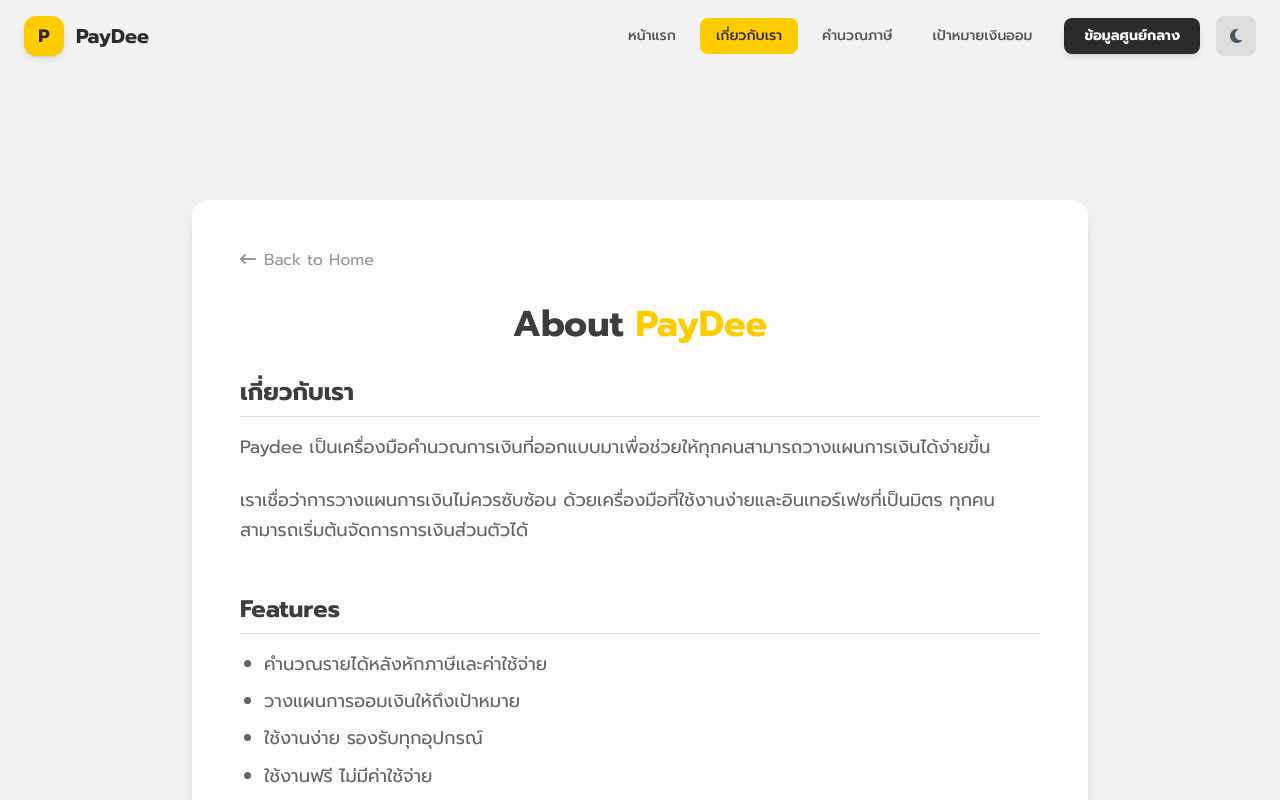
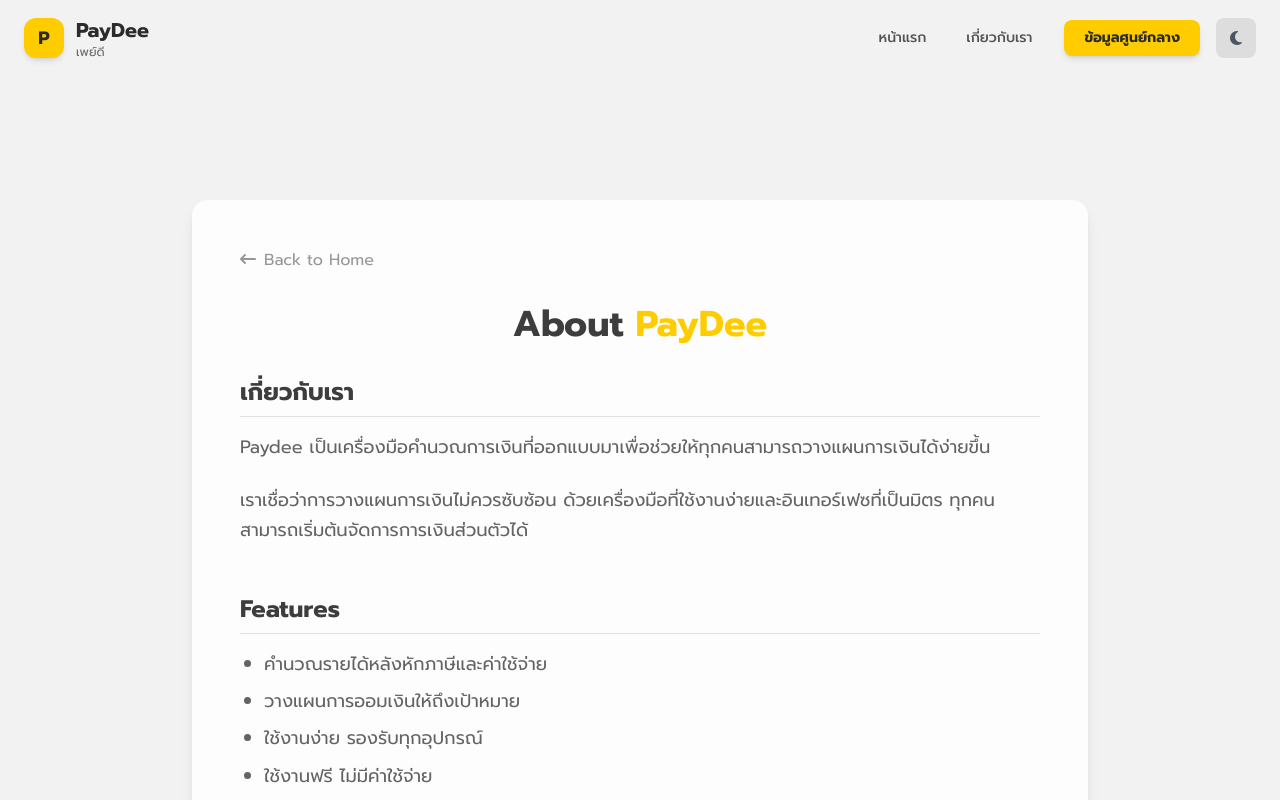
Before and after one commit to BossTheDev2209/paydee, a React (Vite) app: page /about-us in a window 1280 px wide. Shown: the top 800 px of the page. Built offline with nearby package versions, Linux system fonts and the light colour scheme; a web font is replaced by a local one.

Commit message:
Finalize Header

```diff
--- a/src/layout/Header.jsx
+++ b/src/layout/Header.jsx
@@ -1,13 +1,11 @@
 import { useState, useEffect } from "react";
-import { Link, useLocation } from "react-router-dom";
+import { Link } from "react-router-dom";
 import { useTheme } from "../context/ThemeContext";
 
 export default function Header() {
   const [open, setOpen] = useState(false);
   const [scrolled, setScrolled] = useState(false);
   const { isDark, toggleTheme } = useTheme();
-  const location = useLocation();
-  const currentPath = location.pathname;
 
   // Handle scroll for sticky header effect
   useEffect(() => {
@@ -26,8 +24,6 @@ export default function Header() {
   const menuItems = [
     { label: "หน้าแรก", path: "/" },
     { label: "เกี่ยวกับเรา", path: "/about-us" },
-    { label: "คำนวณภาษี", path: "/salary-aftertax" },
-    { label: "เป้าหมายเงินออม", path: "/saving-goal" },
   ];
 
   return (
@@ -46,9 +42,12 @@ export default function Header() {
               <span className="font-bold text-[#2b2b2b] text-lg">P</span>
             </div>
             <div>
-              <h1 className={`text-xl font-bold ${scrolled ? "text-[#2b2b2b] dark:text-white" : "text-[#2b2b2b]"}`}>
+              <h1 className="text-xl font-bold text-[#2b2b2b] dark:text-white">
                 PayDee
               </h1>
+              <p className={`text-xs ${scrolled ? "text-gray-600 dark:text-gray-400" : "text-[#2b2b2b]/70 dark:text-white/70"}`}>
+                เพย์ดี
+              </p>
             </div>
           </Link>
 
@@ -58,11 +57,9 @@ export default function Header() {
               <Link
                 key={index}
                 to={item.path}
-                className={`px-4 py-2 rounded-lg font-medium text-sm transition-all duration-200 ${currentPath === item.path
-                    ? "bg-[#ffcc00] text-[#2b2b2b]"
-                    : scrolled
-                      ? "text-gray-600 dark:text-gray-300 hover:bg-gray-100 dark:hover:bg-gray-800"
-                      : "text-[#2b2b2b]/80 hover:bg-[#2b2b2b]/10"
+                className={`px-4 py-2 rounded-lg font-medium text-sm transition-all duration-200 hover:bg-[#ffcc00] hover:text-[#2b2b2b] ${scrolled
+                    ? "text-gray-600 dark:text-gray-300"
+                    : "text-[#2b2b2b]/80 dark:text-white/80"
                   }`}
               >
                 {item.label}
@@ -71,7 +68,7 @@ export default function Header() {
 
             {/* CTA Button */}
             <Link to="/financial">
-              <button className="ml-2 px-5 py-2 rounded-lg bg-[#2b2b2b] text-white font-bold text-sm hover:bg-[#1a1a1a] transition-all shadow-md">
+              <button className="ml-2 px-5 py-2 rounded-lg bg-[#ffcc00] text-[#2b2b2b] font-bold text-sm hover:bg-[#e6b800] transition-all shadow-md">
                 ข้อมูลศูนย์กลาง
               </button>
             </Link>
@@ -81,10 +78,10 @@ export default function Header() {
               onClick={toggleTheme}
               className={`ml-2 w-10 h-10 rounded-lg flex items-center justify-center transition-all ${scrolled
                   ? "bg-gray-100 dark:bg-gray-800 hover:bg-gray-200 dark:hover:bg-gray-700"
-                  : "bg-[#2b2b2b]/10 hover:bg-[#2b2b2b]/20"
+                  : "bg-[#2b2b2b]/10 dark:bg-white/10 hover:bg-[#2b2b2b]/20 dark:hover:bg-white/20"
                 }`}
             >
-              <i className={`fa-solid ${isDark ? "fa-sun text-yellow-400" : "fa-moon text-gray-600"}`}></i>
+              <i className={`fa-solid ${isDark ? "fa-sun text-yellow-400" : "fa-moon text-gray-600 dark:text-white"}`}></i>
             </button>
           </nav>
         </div>
@@ -108,7 +105,10 @@ export default function Header() {
             <div className="w-8 h-8 rounded-lg bg-[#ffcc00] flex items-center justify-center shadow-sm">
               <span className="font-bold text-[#2b2b2b]">P</span>
             </div>
-            <span className="font-bold text-[#2b2b2b] dark:text-white">PayDee</span>
+            <div>
+              <div className="font-bold text-[#2b2b2b] dark:text-white">PayDee</div>
+              <div className="text-xs text-gray-600 dark:text-gray-400">เพย์ดี</div>
+            </div>
           </Link>
 
           {/* Theme Toggle */}
@@ -132,10 +132,7 @@ export default function Header() {
               key={index}
               to={item.path}
               onClick={handleClick}
-              className={`block px-4 py-3 rounded-lg font-medium text-center transition-all ${currentPath === item.path
-                  ? "bg-[#ffcc00] text-[#2b2b2b]"
-                  : "text-gray-600 dark:text-gray-300 hover:bg-gray-100 dark:hover:bg-gray-800"
-                }`}
+              className="block px-4 py-3 rounded-lg font-medium text-center transition-all text-gray-600 dark:text-gray-300 hover:bg-[#ffcc00] hover:text-[#2b2b2b]"
             >
               {item.label}
             </Link>
@@ -143,7 +140,7 @@ export default function Header() {
           <Link
             to="/financial"
             onClick={handleClick}
-            className="block px-4 py-3 rounded-lg bg-[#2b2b2b] text-white font-bold text-center"
+            className="block px-4 py-3 rounded-lg bg-[#ffcc00] text-[#2b2b2b] font-bold text-center"
           >
             ข้อมูลศูนย์กลาง
           </Link>
```
Also changed, not shown: 1 other file (tests, documents, lock files or other folders).
